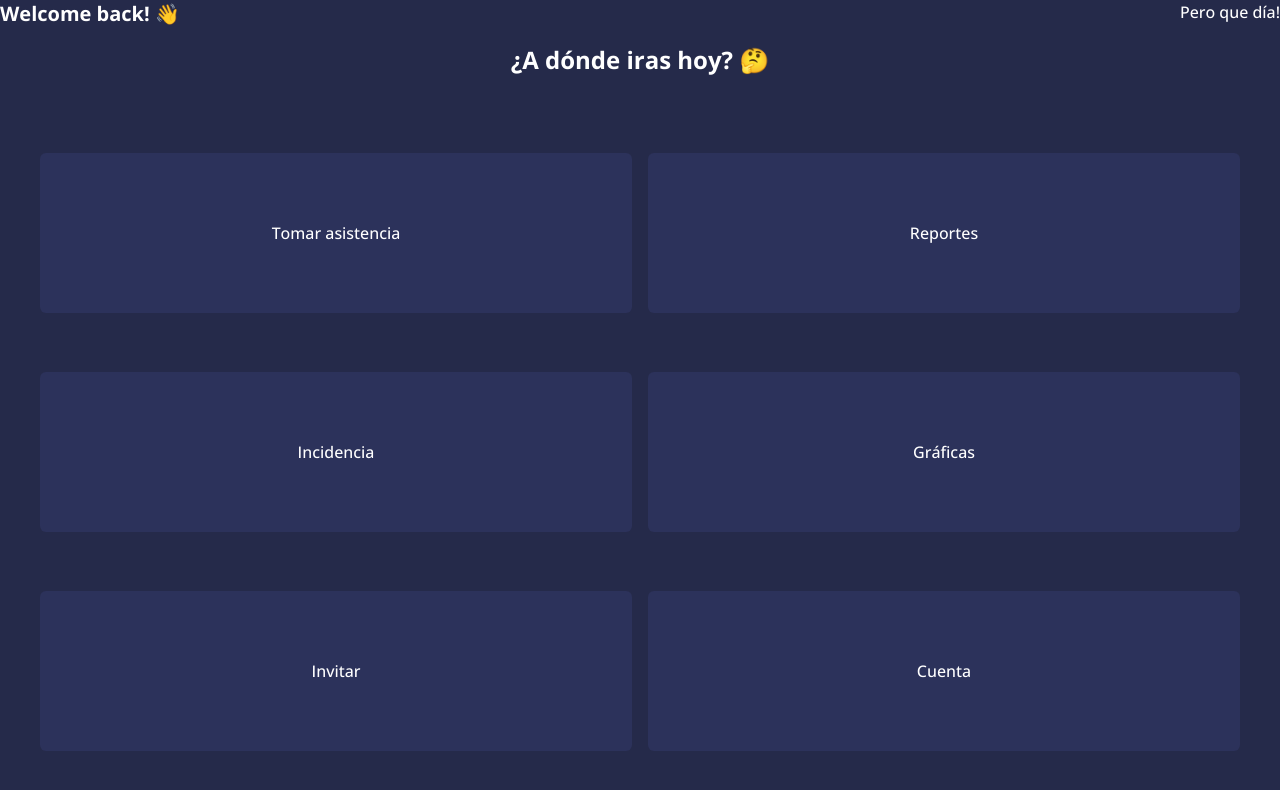
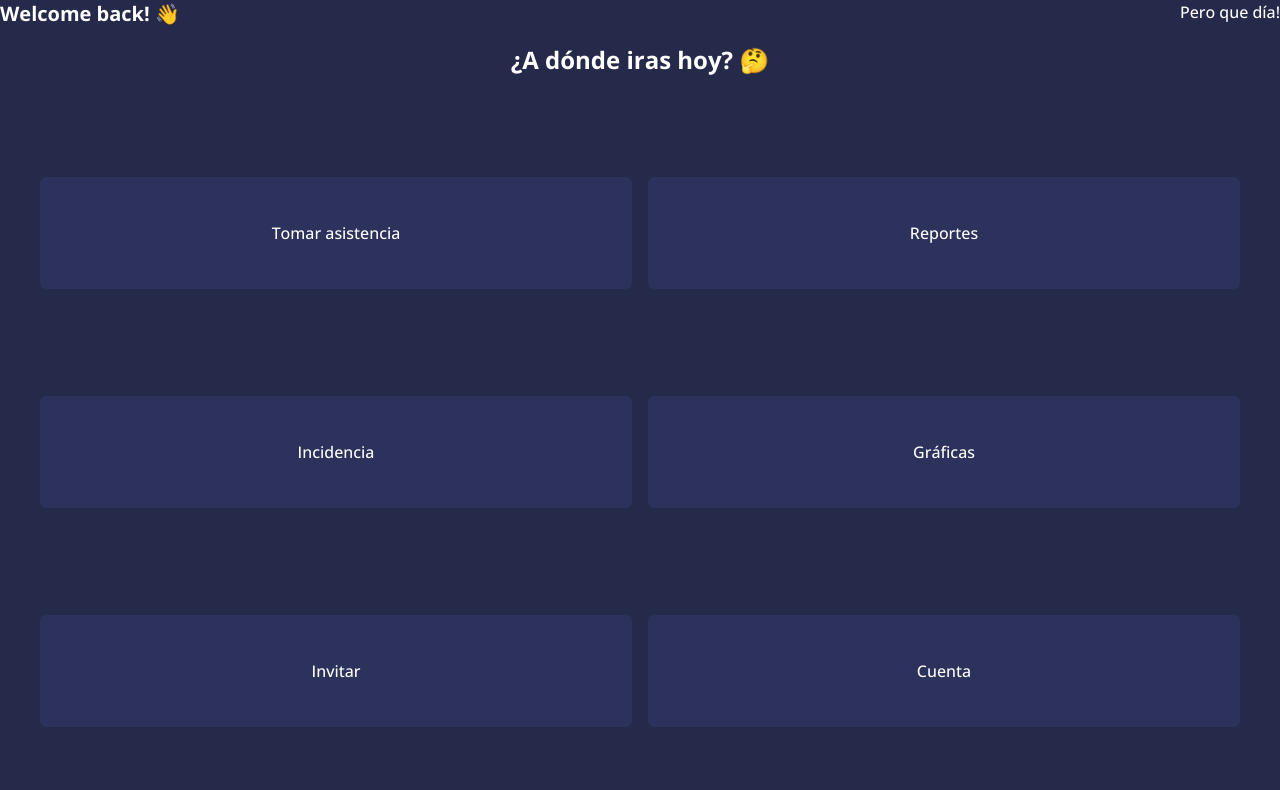
Before and after one commit to joshuinn/toma-de-asistencia-qr, a Next.js app: page /pages/dashboard in a window 1280 px wide. Shown: the top 790 px of the page. Built offline with nearby package versions, Linux system fonts and the light colour scheme; no server answers.

Commit message:
corrigiendo responsive de dashboard de lap

```diff
--- a/src/app/pages/dashboard/dashboard.module.css
+++ b/src/app/pages/dashboard/dashboard.module.css
@@ -5,7 +5,7 @@
 }
 
 .card {
-  --card-height: 10rem;
+  --card-height:10rem;
   --card-width: 100%;
 }
 
@@ -82,3 +82,9 @@
     --rotate: 360deg;
   }
 }
+
+@media (max-width:1400px) {
+  .card{
+    --card-height:7rem;
+  }
+}
```
Also changed, not shown: 1 other file (tests, documents, lock files or other folders).
